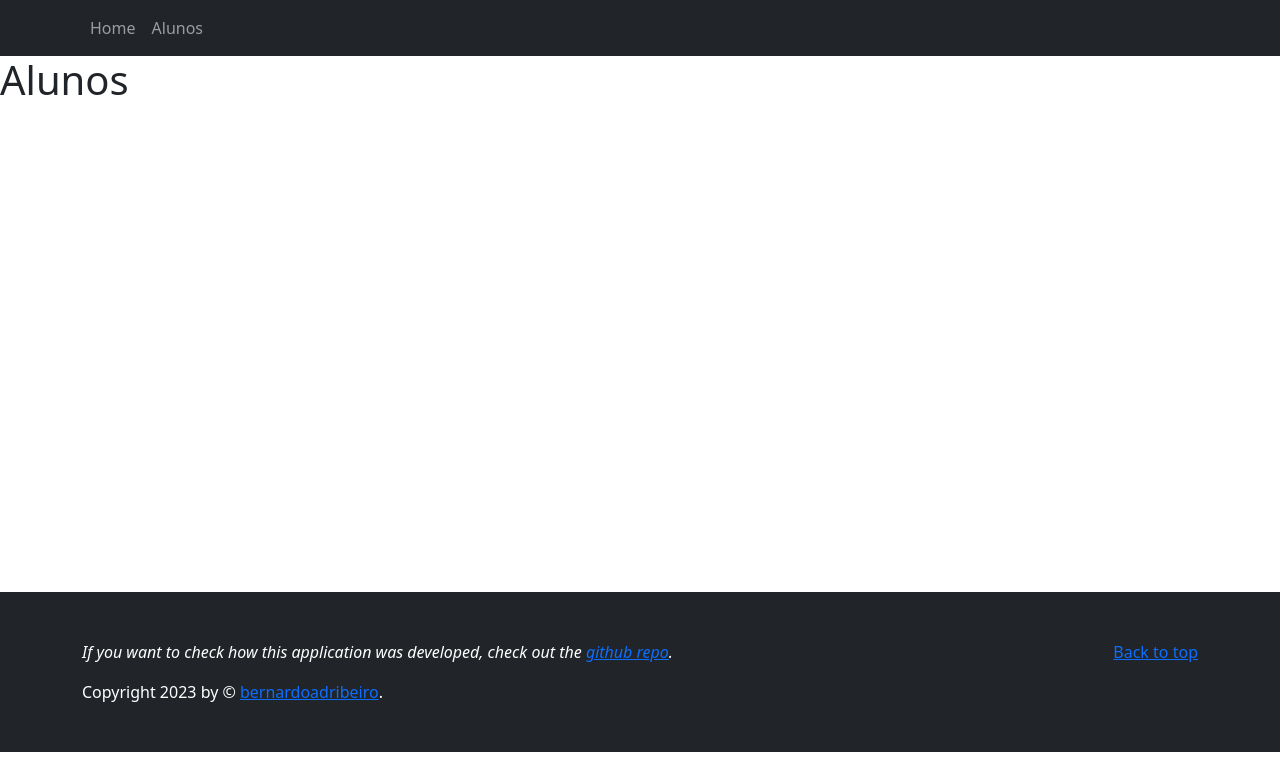
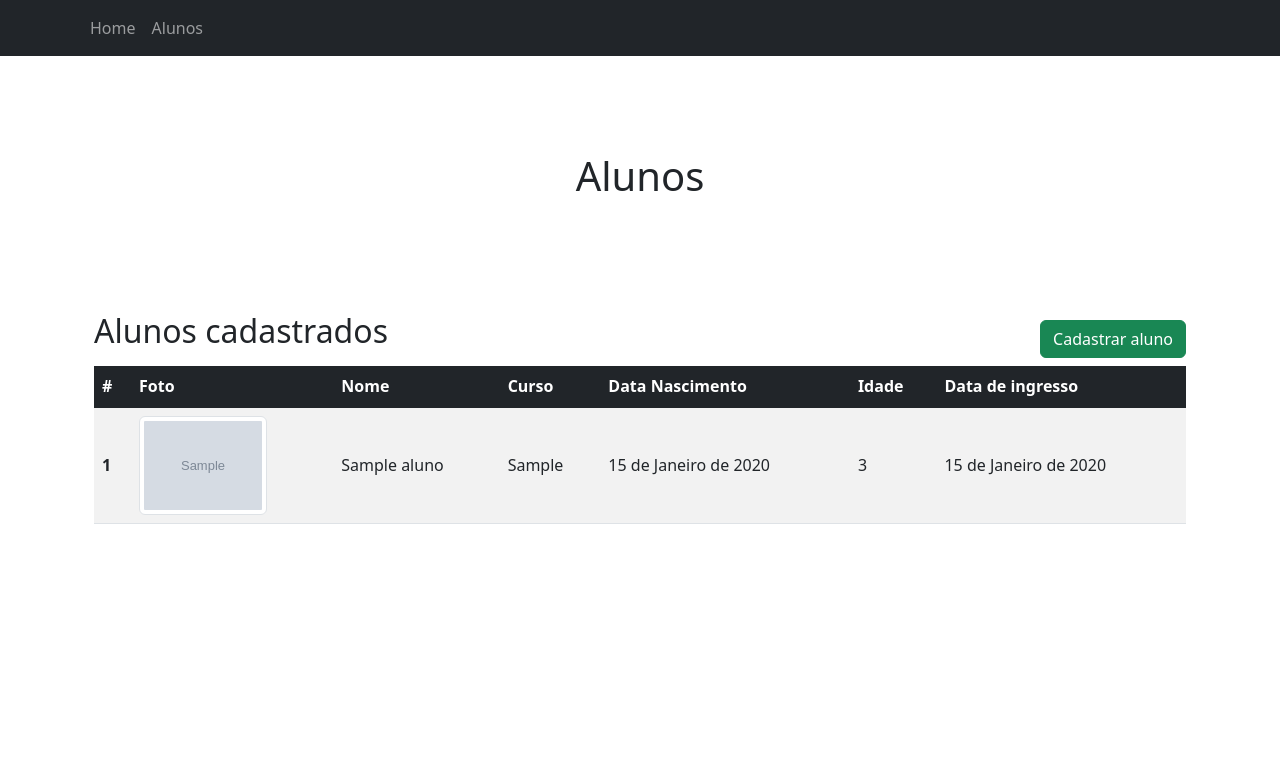
Before and after one commit to bernardoadribeiro/gerenciamento_alunos, a Django app: page /alunos/ in a window 1280 px wide. Shown: the top 780 px of the page. Before the commit the page ends 752 px from the top, so only its background shows below. Run offline with Django 4.2, Linux system fonts and the light colour scheme; tables that the repository leaves empty hold one stand-in row (values such as "Sample post"); grey boxes marked "Sample" are stand-in pictures.

Commit message:
feat: view alunos

```diff
--- a/alunos/templates/alunos_cadastrados.html
+++ b/alunos/templates/alunos_cadastrados.html
@@ -4,5 +4,60 @@
 
 
 {% block page_content %}
- <h1> Alunos </h1>
+<main>
+    <div class="container">
+
+        <section class="py-5 text-center container">
+            <div class="row py-lg-5">
+                <div class="col-lg-6 col-md-8 mx-auto">
+                    <h1 class=""> Alunos </h1>
+                    <p></p>
+                </div>
+            </div>
+        </section>
+
+        <div class="container">
+
+            <div class="d-flex justify-content-between">
+                <h2>Alunos cadastrados</h2>
+                <a href="cadastro_aluno/" class="btn btn-success my-2">Cadastrar aluno</a>
+            </div>
+
+            <div class="table-responsive">
+                <table class="table table-striped align-middle">
+                    <thead class="table-dark">
+                        <tr>
+                            <th scope="col">#</th>
+                            <th scope="col">Foto</th>
+                            <th scope="col">Nome</th>
+                            <th scope="col">Curso</th>
+                            <th scope="col">Data Nascimento</th>
+                            <th scope="col">Idade</th>
+                            <th scope="col">Data de ingresso</th>
+                        </tr>
+                    </thead>
+                    <tbody class="table-group-divider">
+                        {% for aluno in alunos %}
+
+                        <tr>
+                            <th scope="row"> {{ aluno.id}} </th>
+                            <td>
+                                <img src="{{ aluno.foto_perfil }}" class="img-thumbnail" width="128px">
+                            </td>
+                            <td>{{ aluno.nome}}</td>
+                            <td>{{ aluno.curso }} </td>
+                            <td>{{ aluno.data_nascimento }} </td>
+                            <td>{{ aluno.idade }} </td>
+                            <td>{{ aluno.data_ingresso }} </td>
+                        </tr>
+
+                        {% endfor %}
+                    </tbody>
+                </table>
+            </div>
+        </div>
+
+    </div>
+</main>
+
 {% endblock %}
--- a/alunos/views.py
+++ b/alunos/views.py
@@ -1,4 +1,7 @@
+from datetime import date
 from django.shortcuts import render
+
+from .models import Aluno
 
 
 # Create your views here.
@@ -13,7 +16,17 @@ def index(request):
 def alunos_cadastrados(request):
     """ View da tabelas contendo os Alunos Cadastrados.
     """
-    return render(request, 'alunos_cadastrados.html')
+    alunos = Aluno.objects.all()
+
+    for aluno in alunos:
+        idade = (date.today() - aluno.data_nascimento).days // 365
+        aluno.idade = idade
+
+    context = {
+        'alunos': alunos,
+    }
+
+    return render(request, 'alunos_cadastrados.html', context)
 
 
 def cadastro_aluno(request):
```
